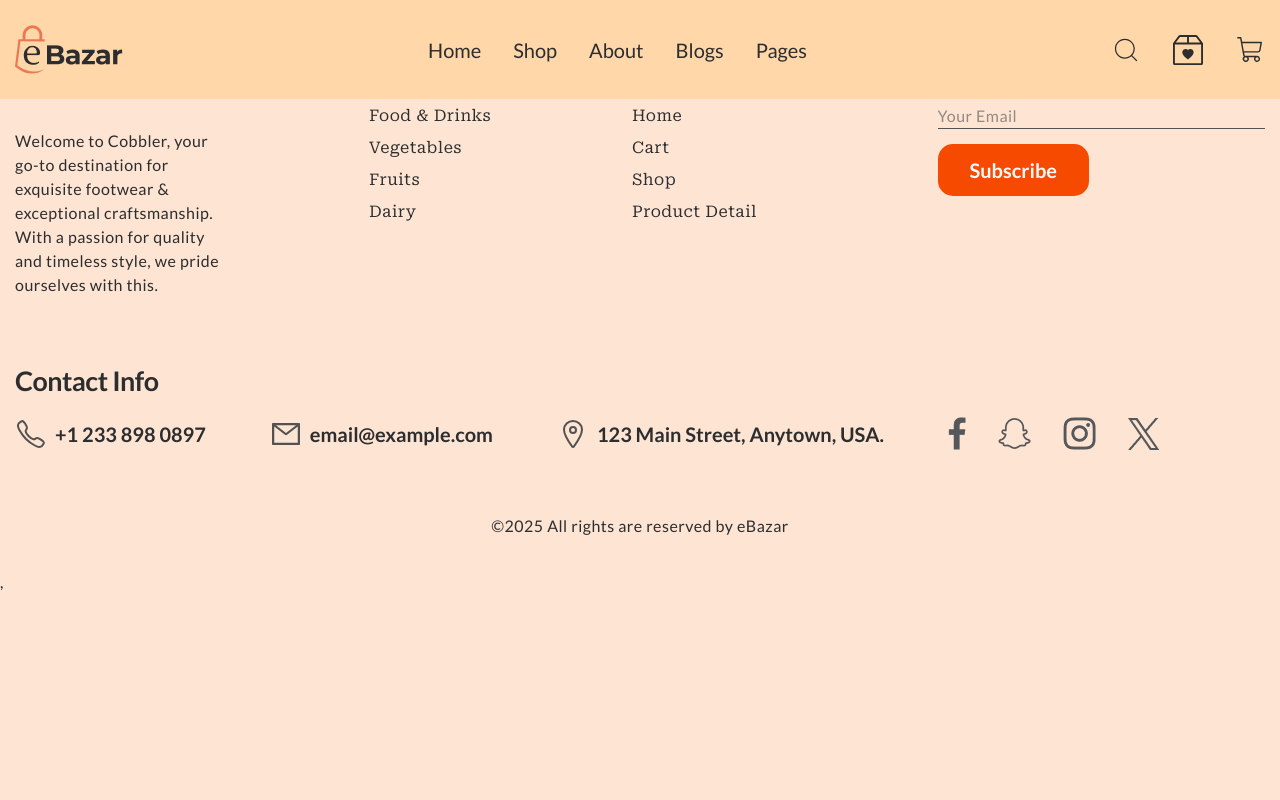
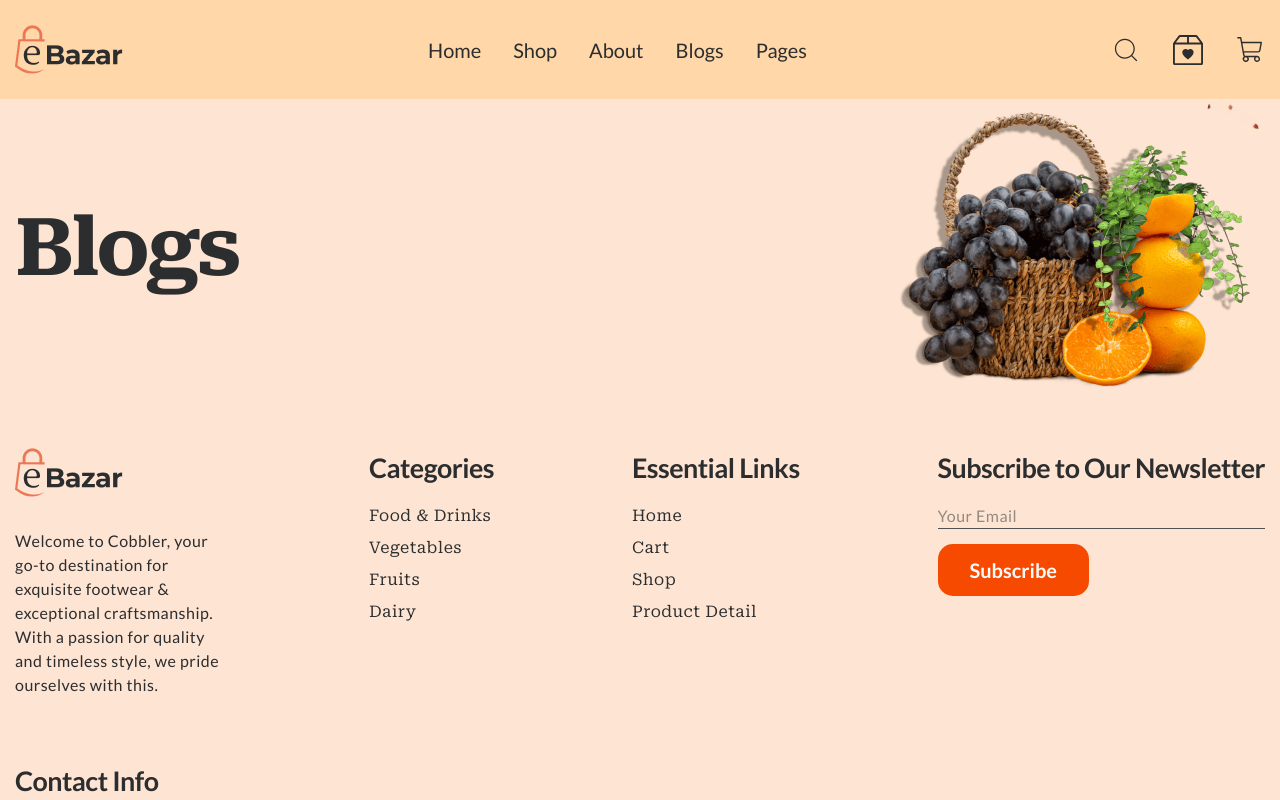
Before and after one commit to hossein1075/e-Bazar, a React (Vite) app: page /blogList in a window 1280 px wide. Shown: the top 800 px of the page. Built offline with nearby package versions, Linux system fonts and the light colour scheme.

Commit message:
add section first blog list page

```diff
--- a/src/pages/BlogList.jsx
+++ b/src/pages/BlogList.jsx
@@ -1,10 +1,14 @@
 import React from 'react'
 import Header from '../components/header/Header'
 import Footer from '../components/footer/Footer'
+import ShopBanner from '../components/Shop/Title/ShopBanner'
 function BlogList() {
   return (
     <>
     <Header/>
+    <ShopBanner
+    title='Blogs'
+    />
     <Footer/>
     </>
   )
```
